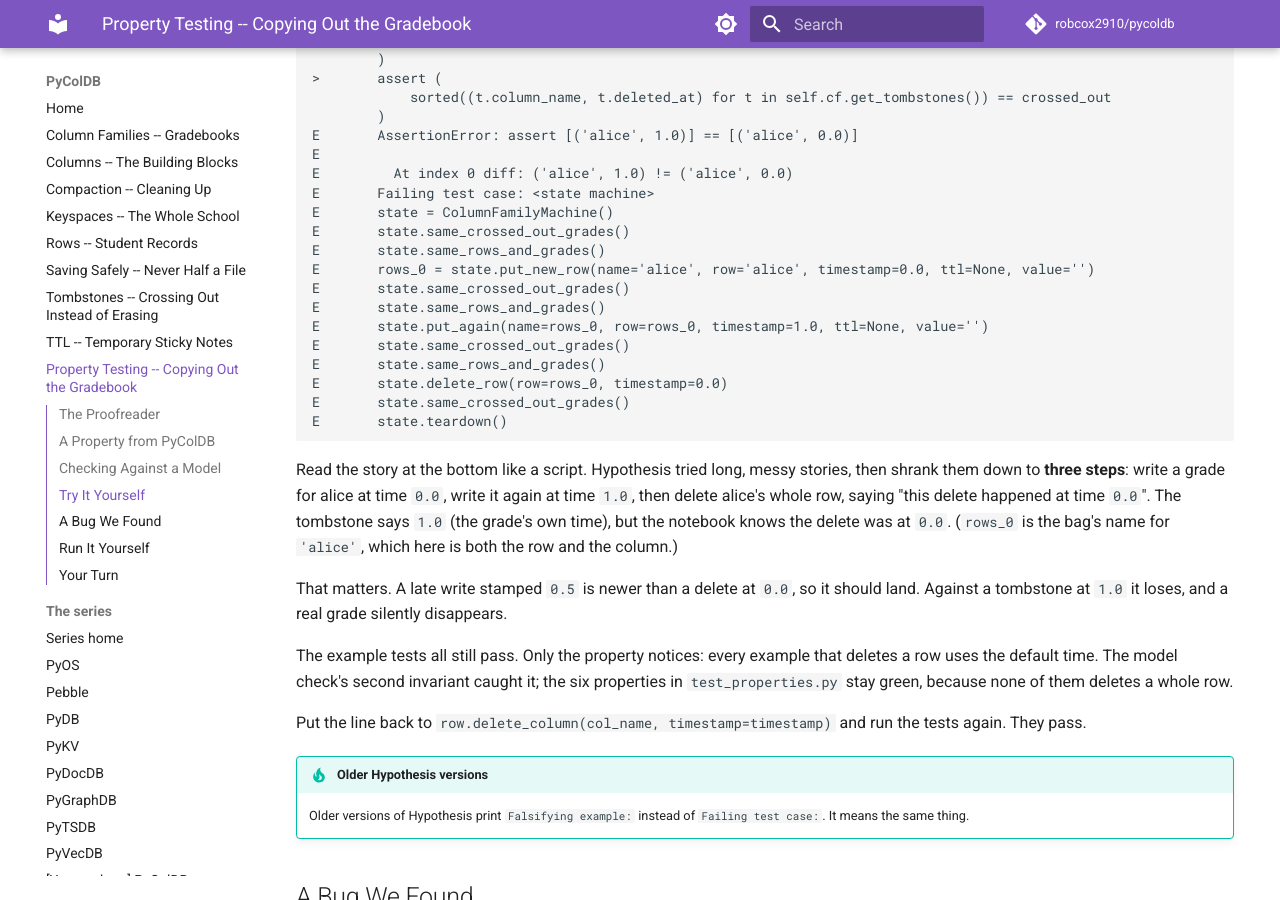
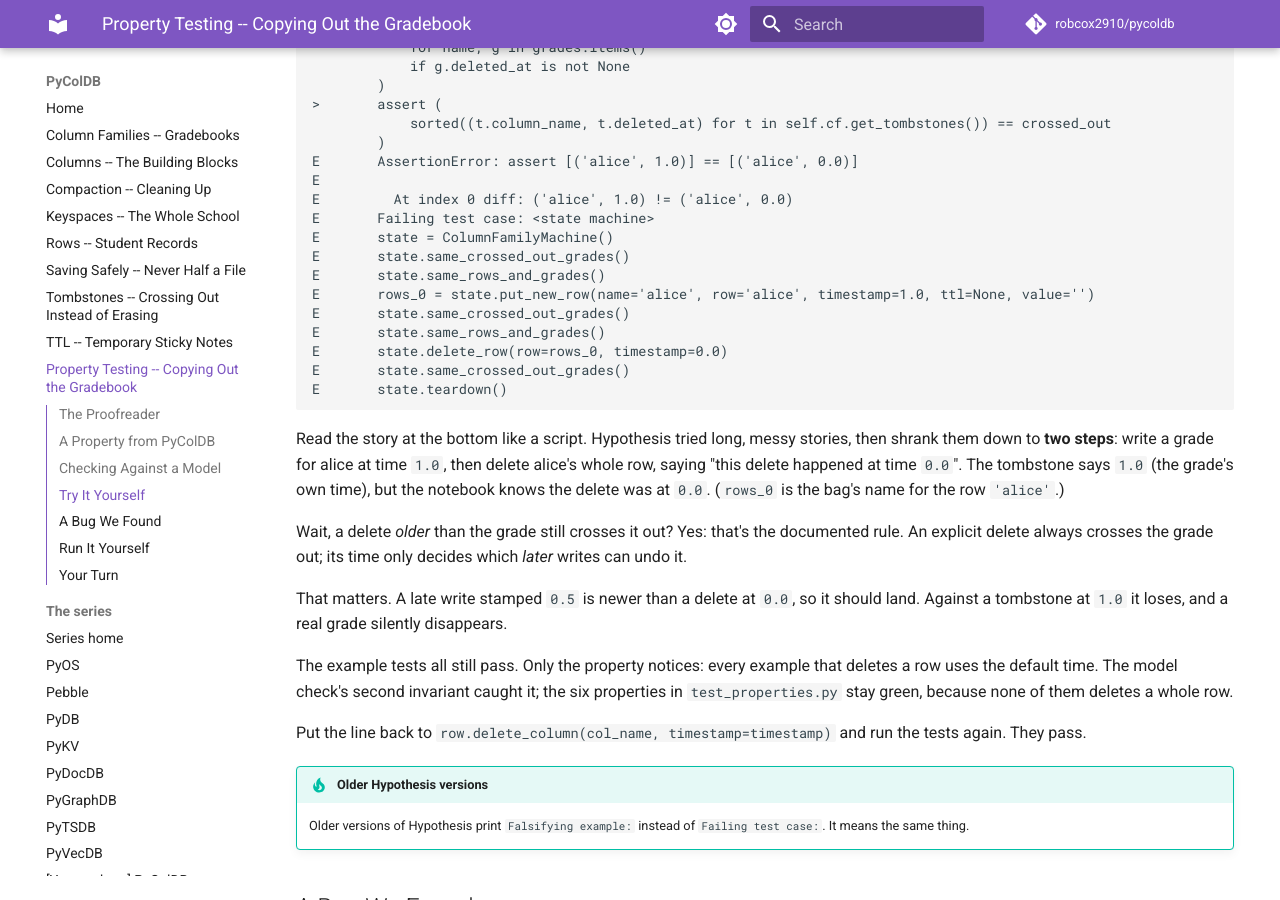
Before and after one commit to robcox2910/pycoldb, an MkDocs documentation site: the page built from docs/property-testing.md, in a window 1280 px wide and 900 px high, scrolled down 4734 px. Built offline with MkDocs 1.6.1 and Material for MkDocs 9.7.7, drawn with Linux system fonts in a browser that asks for light colours; comment, search, counter and statistics services are not loaded; some of the changed text lies outside the part shown.

Commit message:
test: review fixes for the property tests and page
- what_readers_see compares whole rows from get_row, range_query and
  query_with_filter, not only TTL-aware views.
- Writes are stamped 1-3 and deletes 0-3, so a delete stamped 0.0 (the
  one a careless 'or' drops) turns up in the ci profile.
- The model's query rule draws inclusive_start/inclusive_end and checks
  column_filter against the notebook.
- test_expired_column_raises uses the pretend clock instead of sleeping.
- Page: new Try-It output (two steps), the documented delete rule, and
  'a few minutes' for the thorough run.

Co-Authored-By: Claude Opus 5.5 <noreply@anthropic.com>

````diff
--- a/docs/property-testing.md
+++ b/docs/property-testing.md
@@ -257,10 +259,7 @@ E       Failing test case: <state machine>
 E       state = ColumnFamilyMachine()
 E       state.same_crossed_out_grades()
 E       state.same_rows_and_grades()
-E       rows_0 = state.put_new_row(name='alice', row='alice', timestamp=0.0, ttl=None, value='')
-E       state.same_crossed_out_grades()
-E       state.same_rows_and_grades()
-E       state.put_again(name=rows_0, row=rows_0, timestamp=1.0, ttl=None, value='')
+E       rows_0 = state.put_new_row(name='alice', row='alice', timestamp=1.0, ttl=None, value='')
 E       state.same_crossed_out_grades()
 E       state.same_rows_and_grades()
 E       state.delete_row(row=rows_0, timestamp=0.0)
@@ -269,12 +268,15 @@ E       state.teardown()
 ```
 
 Read the story at the bottom like a script. Hypothesis tried long, messy
-stories, then shrank them down to **three steps**: write a grade for
-alice at time `0.0`, write it again at time `1.0`, then delete alice's
-whole row, saying "this delete happened at time `0.0`". The tombstone says
-`1.0` (the grade's own time), but the notebook knows the delete was at
-`0.0`. (`rows_0` is the bag's name for `'alice'`, which here is both the row
-and the column.)
+stories, then shrank them down to **two steps**: write a grade for alice
+at time `1.0`, then delete alice's whole row, saying "this delete happened
+at time `0.0`". The tombstone says `1.0` (the grade's own time), but the
+notebook knows the delete was at `0.0`. (`rows_0` is the bag's name for
+the row `'alice'`.)
+
+Wait, a delete *older* than the grade still crosses it out? Yes: that's
+the documented rule. An explicit delete always crosses the grade out; its
+time only decides which *later* writes can undo it.
 
 That matters. A late write stamped `0.5` is newer than a delete at `0.0`,
 so it should land. Against a tombstone at `1.0` it loses, and a real grade
````
Also changed, not shown: other parts of docs/property-testing.md (+5 -3 lines), 4 other files.
